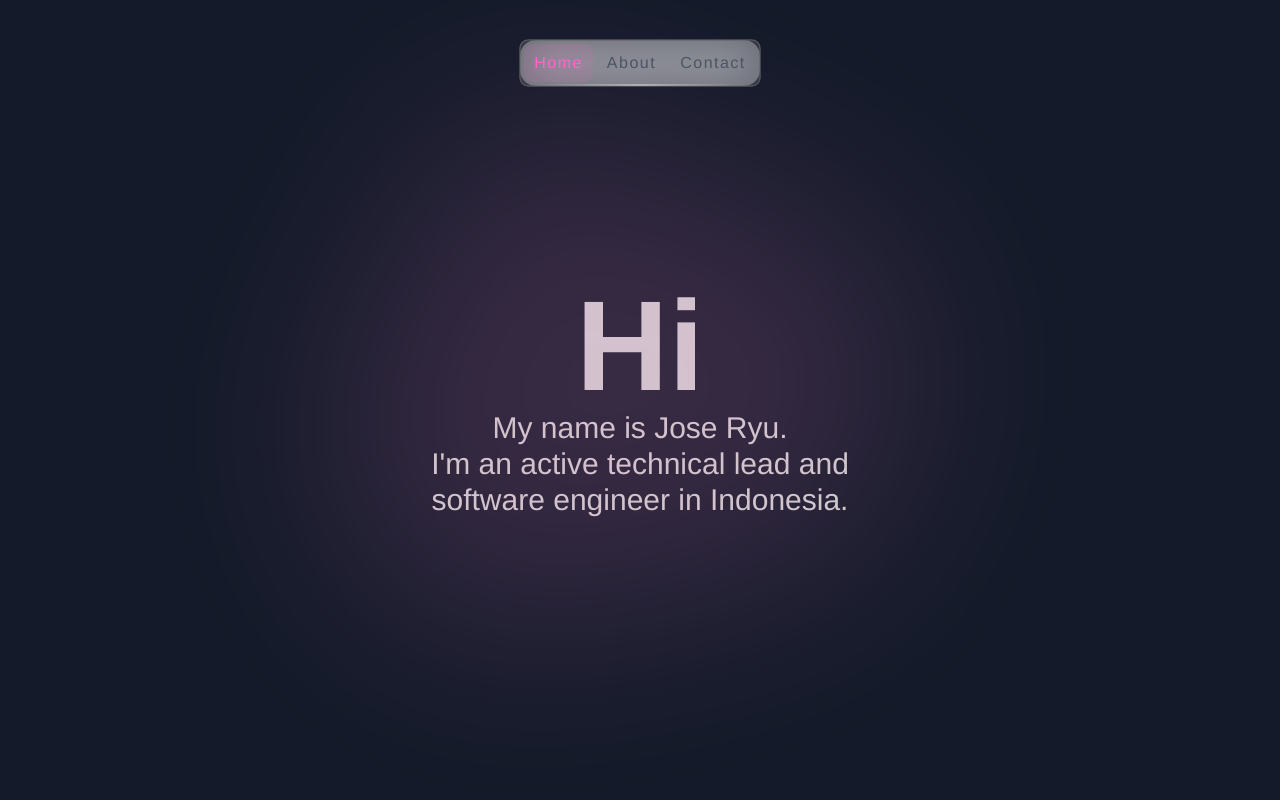
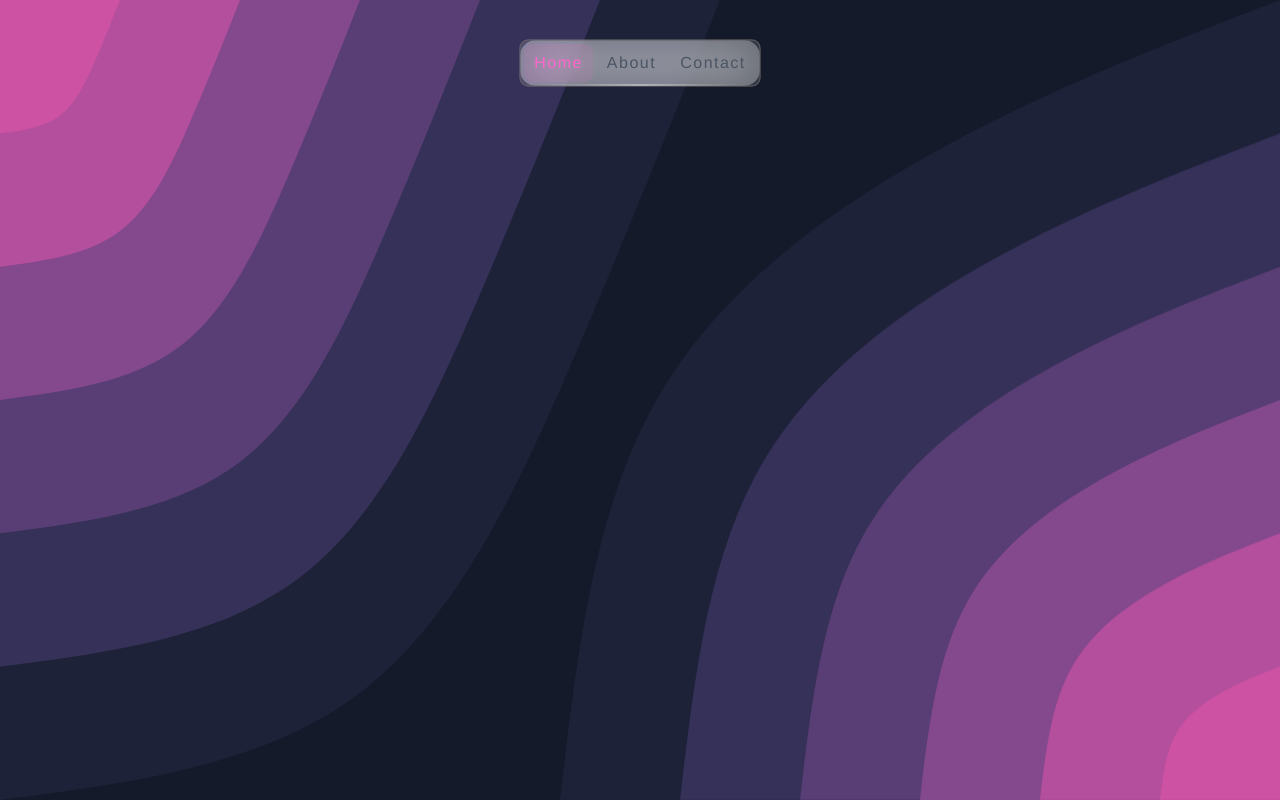
Before and after one commit to ryusu777/ryusu.id, a Nuxt app: page / in a window 1280 px wide. Built offline with nearby package versions, Linux system fonts and the light colour scheme; a web font is replaced by a local one.

Commit message:
redesign animated background

```diff
--- a/components/AnimatedBackground.vue
+++ b/components/AnimatedBackground.vue
@@ -1,43 +1,180 @@
 <template>
-  <div class="absolute inset-0">
+  <div class="fixed w-screen h-screen">
     <svg
-      viewBox="0 0 200 200"
+      id="visual"
+      preserveAspectRatio="none"
+      viewBox="0 0 960 540"
+      class="w-full h-full"
       xmlns="http://www.w3.org/2000/svg"
-      class="absolute top-1/2 left-1/2 -translate-x-1/2 -translate-y-1/2 w-[800px] h-[800px] opacity-15 blur-[100px]"
+      xmlns:xlink="http://www.w3.org/1999/xlink"
+      version="1.1"
     >
-      <path
-        fill="#ff87d7"
-        :style="`d: path('${currentPath}')`"
-        transform="translate(100 100) scale(1, 1)"
-      />
+      <rect x="0" y="0" width="960" height="540" fill="#141a29"></rect>
+      <defs>
+        <linearGradient id="grad1_0" x1="43.8%" y1="100%" x2="100%" y2="0%">
+          <stop offset="14.444444444444446%" stop-color="#cd52a3" stop-opacity="1"></stop>
+          <stop offset="85.55555555555554%" stop-color="#cd52a3" stop-opacity="1"></stop>
+        </linearGradient>
+      </defs>
+      <defs>
+        <linearGradient id="grad1_1" x1="43.8%" y1="100%" x2="100%" y2="0%">
+          <stop offset="14.444444444444446%" stop-color="#cd52a3" stop-opacity="1"></stop>
+          <stop offset="85.55555555555554%" stop-color="#9c4c96" stop-opacity="1"></stop>
+        </linearGradient>
+      </defs>
+      <defs>
+        <linearGradient id="grad1_2" x1="43.8%" y1="100%" x2="100%" y2="0%">
+          <stop offset="14.444444444444446%" stop-color="#6e4381" stop-opacity="1"></stop>
+          <stop offset="85.55555555555554%" stop-color="#9c4c96" stop-opacity="1"></stop>
+        </linearGradient>
+      </defs>
+      <defs>
+        <linearGradient id="grad1_3" x1="43.8%" y1="100%" x2="100%" y2="0%">
+          <stop offset="14.444444444444446%" stop-color="#6e4381" stop-opacity="1"></stop>
+          <stop offset="85.55555555555554%" stop-color="#473867" stop-opacity="1"></stop>
+        </linearGradient>
+      </defs>
+      <defs>
+        <linearGradient id="grad1_4" x1="43.8%" y1="100%" x2="100%" y2="0%">
+          <stop offset="14.444444444444446%" stop-color="#282a49" stop-opacity="1"></stop>
+          <stop offset="85.55555555555554%" stop-color="#473867" stop-opacity="1"></stop>
+        </linearGradient>
+      </defs>
+      <defs>
+        <linearGradient id="grad1_5" x1="43.8%" y1="100%" x2="100%" y2="0%">
+          <stop offset="14.444444444444446%" stop-color="#282a49" stop-opacity="1"></stop>
+          <stop offset="85.55555555555554%" stop-color="#141a29" stop-opacity="1"></stop>
+        </linearGradient>
+      </defs>
+      <defs>
+        <linearGradient id="grad2_0" x1="0%" y1="100%" x2="56.3%" y2="0%">
+          <stop offset="14.444444444444446%" stop-color="#cd52a3" stop-opacity="1"></stop>
+          <stop offset="85.55555555555554%" stop-color="#cd52a3" stop-opacity="1"></stop>
+        </linearGradient>
+      </defs>
+      <defs>
+        <linearGradient id="grad2_1" x1="0%" y1="100%" x2="56.3%" y2="0%">
+          <stop offset="14.444444444444446%" stop-color="#9c4c96" stop-opacity="1"></stop>
+          <stop offset="85.55555555555554%" stop-color="#cd52a3" stop-opacity="1"></stop>
+        </linearGradient>
+      </defs>
+      <defs>
+        <linearGradient id="grad2_2" x1="0%" y1="100%" x2="56.3%" y2="0%">
+          <stop offset="14.444444444444446%" stop-color="#9c4c96" stop-opacity="1"></stop>
+          <stop offset="85.55555555555554%" stop-color="#6e4381" stop-opacity="1"></stop>
+        </linearGradient>
+      </defs>
+      <defs>
+        <linearGradient id="grad2_3" x1="0%" y1="100%" x2="56.3%" y2="0%">
+          <stop offset="14.444444444444446%" stop-color="#473867" stop-opacity="1"></stop>
+          <stop offset="85.55555555555554%" stop-color="#6e4381" stop-opacity="1"></stop>
+        </linearGradient>
+      </defs>
+      <defs>
+        <linearGradient id="grad2_4" x1="0%" y1="100%" x2="56.3%" y2="0%">
+          <stop offset="14.444444444444446%" stop-color="#473867" stop-opacity="1"></stop>
+          <stop offset="85.55555555555554%" stop-color="#282a49" stop-opacity="1"></stop>
+        </linearGradient>
+      </defs>
+      <defs>
+        <linearGradient id="grad2_5" x1="0%" y1="100%" x2="56.3%" y2="0%">
+          <stop offset="14.444444444444446%" stop-color="#141a29" stop-opacity="1"></stop>
+          <stop offset="85.55555555555554%" stop-color="#282a49" stop-opacity="1"></stop>
+        </linearGradient>
+      </defs>
+      <g transform="translate(960, 540)" class="right-side-blob">
+        <path
+          d="M-540 0C-527.5 -97.3 -515.1 -194.7 -467.7 -270C-420.2 -345.3 -337.8 -398.6 -254 -439.9C-170.2 -481.3 -85.1 -510.6 0 -540L0 0Z"
+          fill="#1d2239"
+        ></path>
+        <path
+          d="M-450 0C-439.6 -81.1 -429.2 -162.2 -389.7 -225C-350.2 -287.8 -281.5 -332.2 -211.7 -366.6C-141.9 -401.1 -70.9 -425.5 0 -450L0 0Z"
+          fill="#363158"
+        ></path>
+        <path
+          d="M-360 0C-351.7 -64.9 -343.4 -129.8 -311.8 -180C-280.1 -230.2 -225.2 -265.7 -169.3 -293.3C-113.5 -320.8 -56.7 -340.4 0 -360L0 0Z"
+          fill="#593e75"
+        ></path>
+        <path
+          d="M-270 0C-263.8 -48.7 -257.5 -97.3 -233.8 -135C-210.1 -172.7 -168.9 -199.3 -127 -220C-85.1 -240.6 -42.6 -255.3 0 -270L0 0Z"
+          fill="#84488c"
+        ></path>
+        <path
+          d="M-180 0C-175.8 -32.4 -171.7 -64.9 -155.9 -90C-140.1 -115.1 -112.6 -132.9 -84.7 -146.6C-56.7 -160.4 -28.4 -170.2 0 -180L0 0Z"
+          fill="#b44f9d"
+        ></path>
+        <path
+          d="M-90 0C-87.9 -16.2 -85.8 -32.4 -77.9 -45C-70 -57.6 -56.3 -66.4 -42.3 -73.3C-28.4 -80.2 -14.2 -85.1 0 -90L0 0Z"
+          fill="#cd52a3"
+        ></path>
+      </g>
+      <g transform="translate(0, 0)" class="left-side-blob">
+        <path
+          d="M540 0C504.2 81.4 468.3 162.8 427.8 247C387.3 331.2 342.1 418.3 270 467.7C197.9 517 99 528.5 0 540L0 0Z"
+          fill="#1d2239"
+        ></path>
+        <path
+          d="M450 0C420.1 67.8 390.3 135.6 356.5 205.8C322.7 276 285.1 348.6 225 389.7C164.9 430.8 82.5 440.4 0 450L0 0Z"
+          fill="#363158"
+        ></path>
+        <path
+          d="M360 0C336.1 54.3 312.2 108.5 285.2 164.7C258.2 220.8 228.1 278.9 180 311.8C131.9 344.6 66 352.3 0 360L0 0Z"
+          fill="#593e75"
+        ></path>
+        <path
+          d="M270 0C252.1 40.7 234.2 81.4 213.9 123.5C193.6 165.6 171 209.2 135 233.8C99 258.5 49.5 264.2 0 270L0 0Z"
+          fill="#84488c"
+        ></path>
+        <path
+          d="M180 0C168.1 27.1 156.1 54.3 142.6 82.3C129.1 110.4 114 139.4 90 155.9C66 172.3 33 176.2 0 180L0 0Z"
+          fill="#b44f9d"
+        ></path>
+        <path
+          d="M90 0C84 13.6 78.1 27.1 71.3 41.2C64.5 55.2 57 69.7 45 77.9C33 86.2 16.5 88.1 0 90L0 0Z"
+          fill="#cd52a3"
+        ></path>
+      </g>
     </svg>
   </div>
 </template>
 
 <script setup lang="ts">
-import { ref, onMounted, computed } from 'vue'
-
-const blobPaths = [
-  "M23.6,-41.2C31.9,-36.1,40.9,-32.4,53.7,-25.8C66.5,-19.2,83.1,-9.6,82.2,-0.5C81.3,8.5,62.8,17,49.3,22.6C35.9,28.1,27.5,30.7,20.2,36.9C12.8,43.2,6.4,53.3,-1.2,55.4C-8.8,57.4,-17.6,51.5,-28,47C-38.5,42.5,-50.6,39.4,-62.7,31.8C-74.8,24.1,-86.9,12.1,-88.2,-0.8C-89.6,-13.6,-80.1,-27.2,-70.7,-39.5C-61.3,-51.9,-52,-62.9,-40.3,-66C-28.5,-69,-14.2,-64,-3.3,-58.3C7.7,-52.6,15.3,-46.2,23.6,-41.2Z",
-  "M34.6,-56.4C47.2,-52.7,61.3,-48.1,64.8,-38.6C68.3,-29.1,61.1,-14.5,59.4,-1C57.6,12.5,61.3,25,58,34.8C54.7,44.6,44.3,51.7,33.5,51.9C22.6,52.1,11.3,45.4,-1.5,48C-14.4,50.7,-28.8,62.7,-41,63.3C-53.2,63.9,-63.3,53.1,-69.2,40.7C-75,28.2,-76.7,14.1,-73,2.2C-69.3,-9.8,-60.1,-19.6,-55,-33.4C-49.9,-47.1,-48.7,-64.8,-40.2,-70.9C-31.7,-77,-15.9,-71.4,-2.4,-67.2C11,-63,22,-60.1,34.6,-56.4Z",
-  "M32.6,-59.9C43.2,-50.4,53.3,-43.5,60.4,-34C67.6,-24.4,71.7,-12.2,75.1,1.9C78.4,16.1,80.9,32.1,71.4,37.6C61.9,43,40.4,37.9,26.5,36.4C12.6,35,6.3,37.1,-3.9,43.9C-14.1,50.7,-28.3,62.1,-39.6,62.1C-50.9,62,-59.4,50.6,-65.9,38.4C-72.4,26.2,-76.9,13.1,-79.1,-1.2C-81.2,-15.5,-80.9,-31.1,-71,-37.3C-61.1,-43.6,-41.4,-40.7,-28,-48.4C-14.5,-56.2,-7.3,-74.7,1.9,-78C11,-81.3,22.1,-69.3,32.6,-59.9Z",
-  "M34.6,-65.5C42,-55.6,43.4,-40.7,52.9,-29C62.3,-17.2,80,-8.6,86.1,3.6C92.3,15.7,86.9,31.4,76.9,42.2C66.8,52.9,52,58.7,38.4,61.8C24.8,64.9,12.4,65.2,-1.6,68C-15.6,70.7,-31.1,75.8,-43.4,71.9C-55.6,68.1,-64.5,55.2,-72.1,41.7C-79.8,28.2,-86.2,14.1,-87.3,-0.7C-88.5,-15.4,-84.3,-30.8,-75.7,-42.8C-67.2,-54.7,-54.2,-63.1,-40.9,-69.6C-27.5,-76.1,-13.8,-80.7,-0.1,-80.5C13.6,-80.3,27.1,-75.4,34.6,-65.5Z"
-]
-
-const currentIndex = ref(0);
-const currentPath = computed(() => blobPaths[currentIndex.value]);
-
-onMounted(() => {
-  setInterval(() => {
-    currentIndex.value = (currentIndex.value + 1) % blobPaths.length;
-  }, 3000);
-});
 </script>
 
 <style scoped>
-svg polyline,
-svg line,
-svg path {
-  transition: 3s linear;
+@keyframes blobAppear {
+  0% {
+    opacity: 0;
+    transform: scale(0.75);
+  }
+  50% {
+    transform: scale(1.0175);
+  }
+  100% {
+    opacity: 1;
+    transform: scale(1);
+  }
 }
+
+/* Target each blob with different animation delays */
+g path {
+  animation: blobAppear 1s cubic-bezier(0.25, 0.1, 0.25, 1) forwards;
+  opacity: 0;
+}
+
+/* Left side blobs */
+.right-side-blob path:nth-child(6) { animation-delay: 0ms; }
+.right-side-blob path:nth-child(5) { animation-delay: 50ms; }
+.right-side-blob path:nth-child(4) { animation-delay: 100ms; }
+.right-side-blob path:nth-child(3) { animation-delay: 150ms; }
+.right-side-blob path:nth-child(2) { animation-delay: 200ms; }
+.right-side-blob path:nth-child(1) { animation-delay: 250ms; }
+
+/* Right side blobs */
+.left-side-blob path:nth-child(6) { animation-delay: 0ms; }
+.left-side-blob path:nth-child(5) { animation-delay: 50ms; }
+.left-side-blob path:nth-child(4) { animation-delay: 100ms; }
+.left-side-blob path:nth-child(3) { animation-delay: 150ms; }
+.left-side-blob path:nth-child(2) { animation-delay: 200ms; }
+.left-side-blob path:nth-child(1) { animation-delay: 250ms; }
 </style>
```
